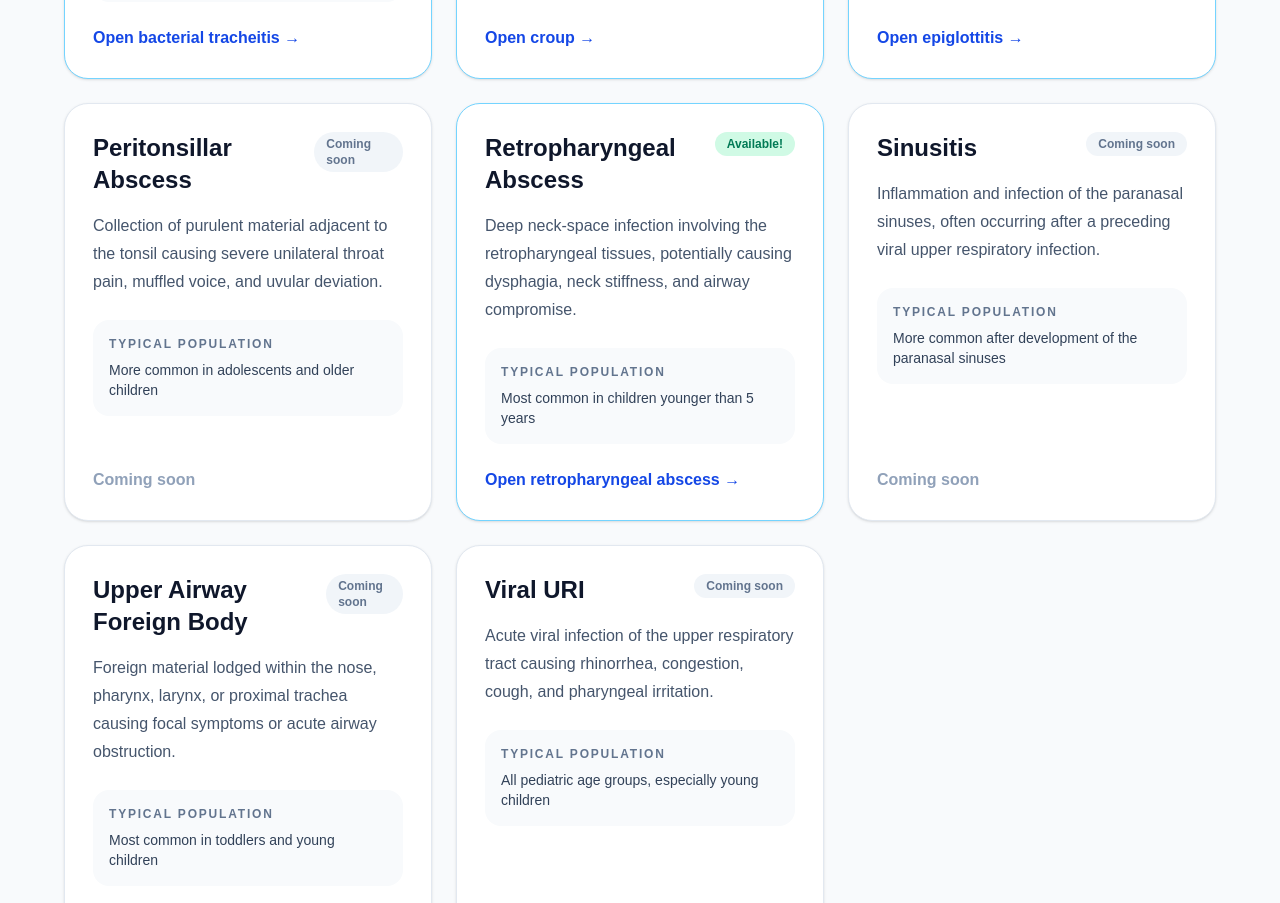
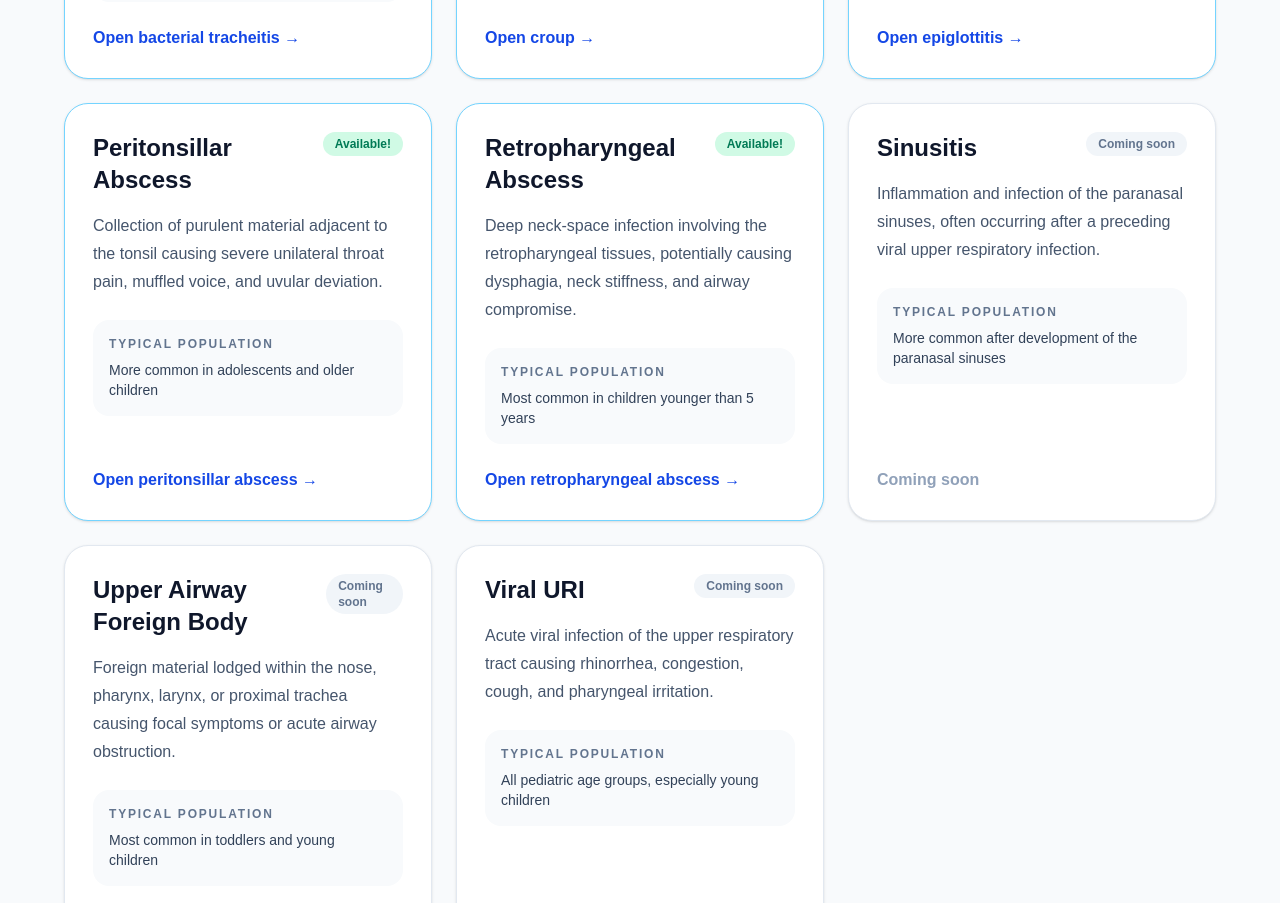
Before and after one commit to ChrisDobbinsMD/Pediatlas, a Next.js app: page /respiratory/upper-airway in a window 1280 px wide. Shown: the part 820-1723 px from the top of the page. Built offline with nearby package versions, Linux system fonts and the light colour scheme.

Commit message:
Made PTA available

```diff
--- a/src/app/respiratory/upper-airway/page.tsx
+++ b/src/app/respiratory/upper-airway/page.tsx
@@ -48,7 +48,7 @@ const diseases = [
     description:
       "Collection of purulent material adjacent to the tonsil causing severe unilateral throat pain, muffled voice, and uvular deviation.",
     age: "More common in adolescents and older children",
-    status: "Coming soon",
+    status: "Available!",
   },
   {
     name: "Upper Airway Foreign Body",
@@ -196,6 +196,13 @@ export default function UpperAirwayPage() {
                         >
                           Open retropharyngeal abscess →
                         </Link>
+                      ) : disease.name === "Peritonsillar Abscess" ? (
+                        <Link
+                          href="/respiratory/upper-airway/peritonsillar-abscess"
+                          className="font-semibold text-blue-700 hover:text-blue-900"
+                        >
+                          Open peritonsillar abscess →
+                        </Link>
                       ) : (
                         <span className="font-semibold text-slate-400">
                           Coming soon
```
